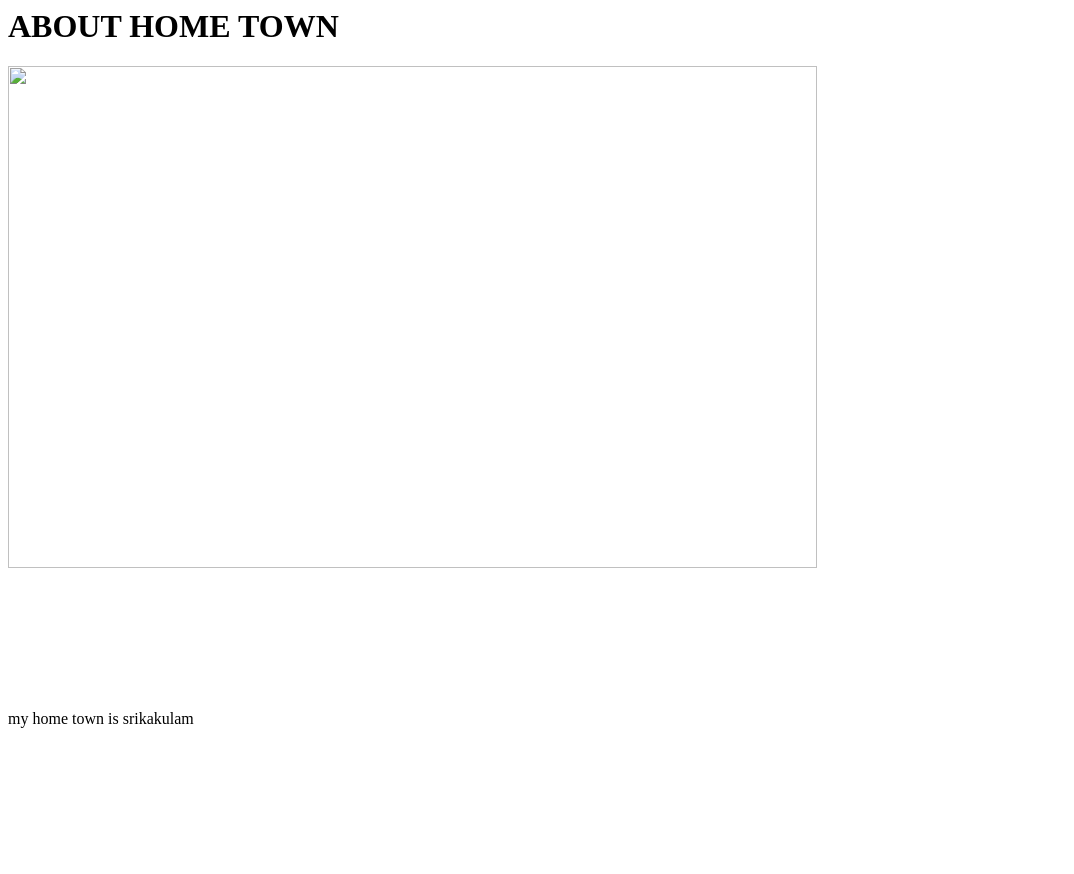
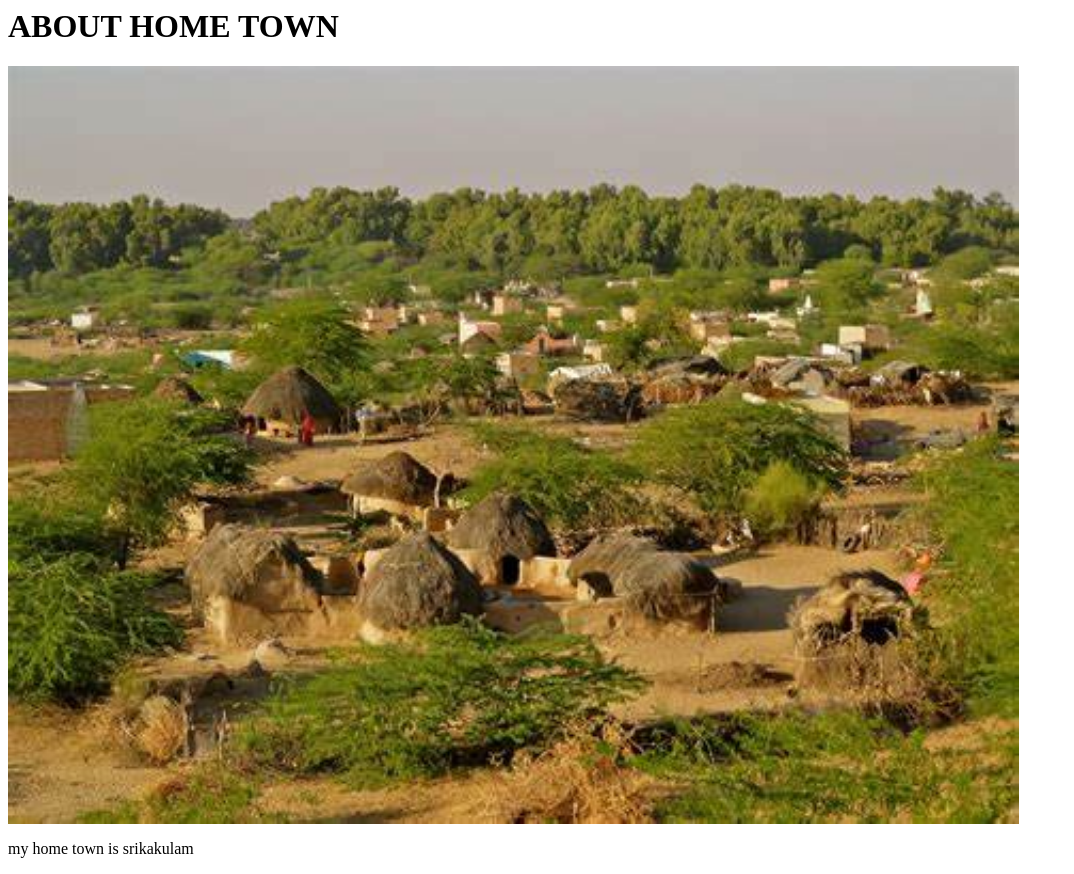
Before and after one commit to sastry5563/EXAM--HOMETOWN, a plain HTML site: page index.html in a window 1280 px wide. Shown: the whole page, without its empty margins (0-1074 px from the left). Before the commit the page ends 800 px from the top, so only its background shows below. Drawn offline with Linux system fonts and the light colour scheme.

Commit message:
Update index.html

```diff
--- a/index.html
+++ b/index.html
@@ -4,7 +4,7 @@
 </head>
 <body>
 <h1> ABOUT HOME TOWN </h1>
-<img width ="80%" src="home1.jpeg">
+<img width ="80%" src="home1.jpg">
 <p> my home town is srikakulam </p>
 </body>
 </html>
```
